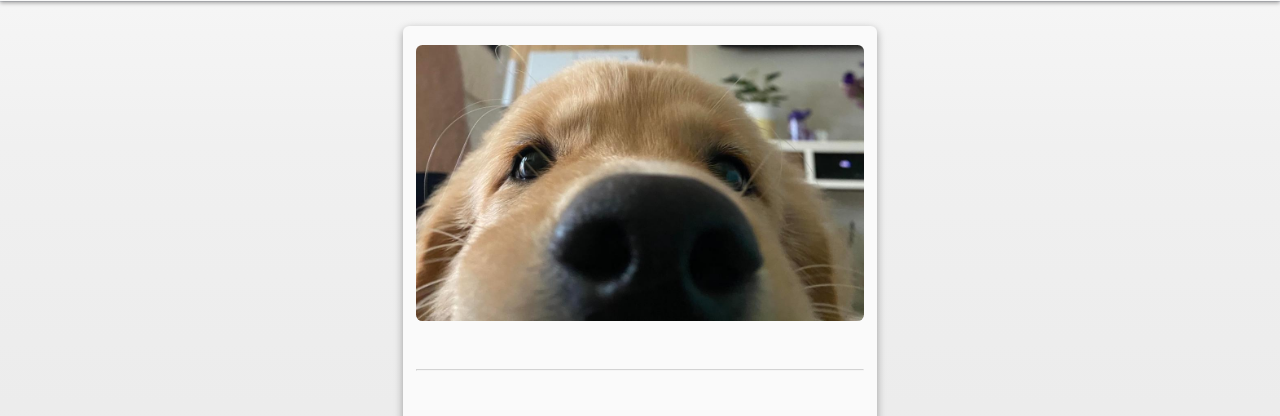
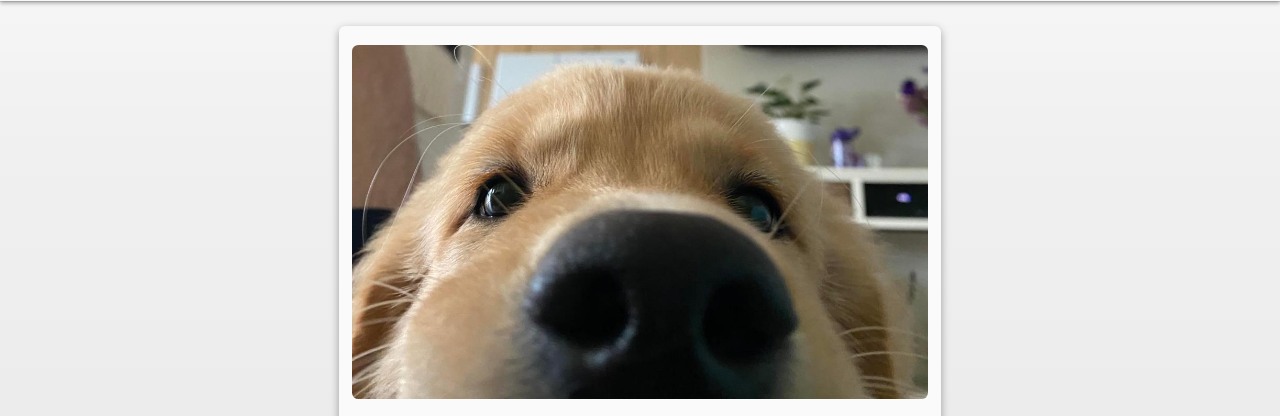
Before and after one commit to Ham199/BinarySearchVD, a plain HTML site: page index.html in a window 1280 px wide. Shown: the part 134-550 px from the top of the page. Drawn offline with nearby package versions, Linux system fonts and the light colour scheme.

Commit message:
größe angepasst

```diff
--- a/style.css
+++ b/style.css
@@ -25,12 +25,12 @@ body {
 }
 hr{
     margin-top: auto;
-    opacity: 40%;
+    opacity: 30%;
 }
 
 div.mittelpart {
     background: #fafafa;
-    width: 35%;
+    width: 45%;
     margin: 10em auto 0 auto ;
     padding: 1.5% 1%;
     box-shadow: 3px 3px;
```
